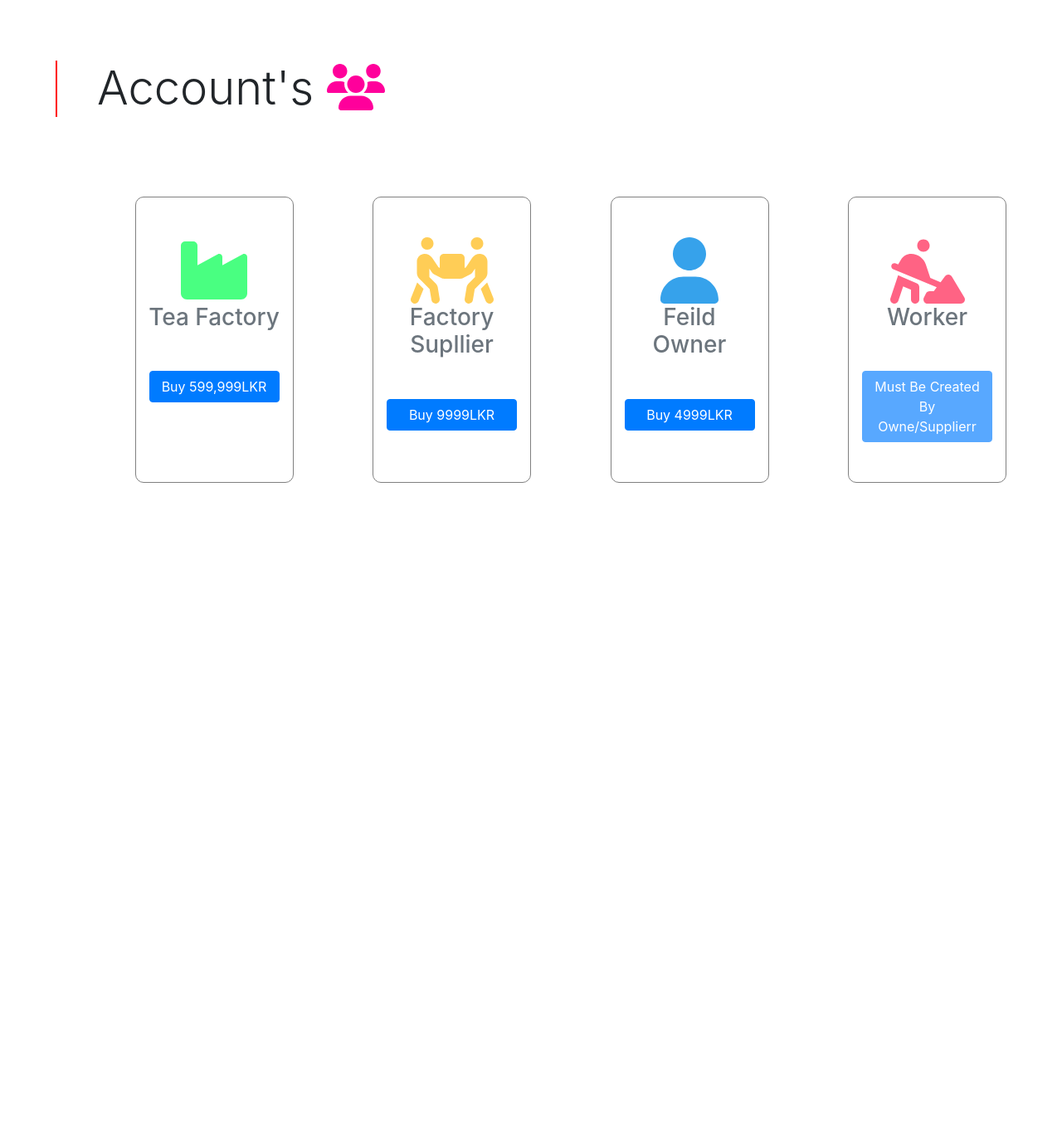
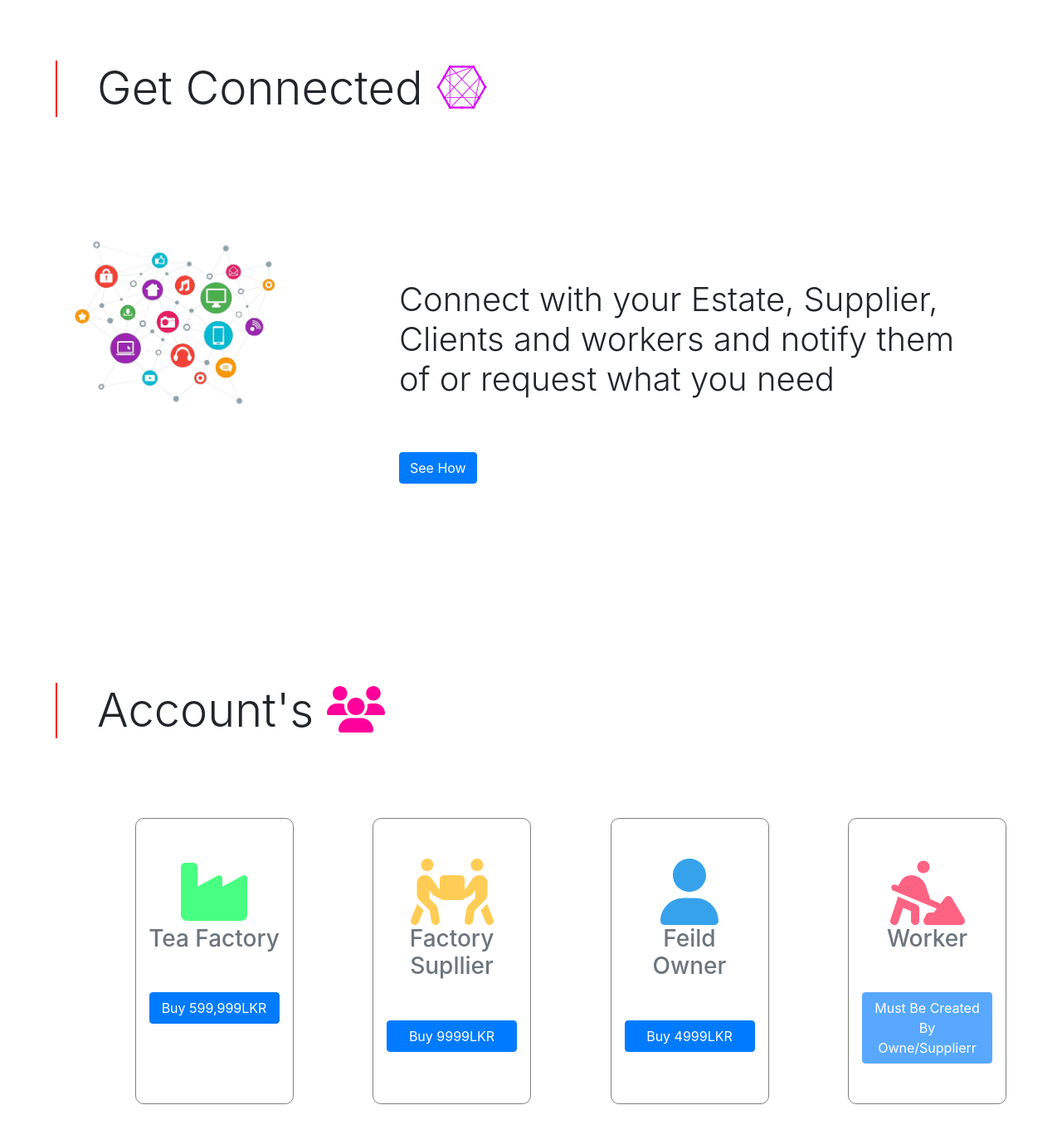
Before and after one commit to Ahzaam/Estate-Management, a Django app: page / in a window 1280 px wide. Shown: the part 2755-4134 px from the top of the page at 83% size. Before the commit the page ends 3337 px from the top, so only its background shows below. Run offline with Django 4.2, Linux system fonts and the light colour scheme; some libraries are stand-ins or nearby versions.

Commit message:
get connected

```diff
--- a/service/static/service/css/style.css
+++ b/service/static/service/css/style.css
@@ -46,3 +46,15 @@
 .smallbanner{
   height:1000px;
 }
+
+.container-fluid{
+  max-width:1820px;
+}
+
+
+.connecteddiv{
+  padding-top: 100px;
+  /* border:1px solid rgba(103, 103, 103, 0.53); */
+  /* border-radius:10px; */
+  /* box-shadow: 10px 10px 5px rgba(136, 136, 136, 0.2); */
+}
--- a/service/templates/home.html
+++ b/service/templates/home.html
@@ -207,7 +207,7 @@
           </div>
 
           <div class="offset-lg-1 col-lg-7 col-sm-12 my-5">
-            <div class="myChart" style="position: relative; height:50vh;">
+            <div class="myChart" style="position: relative; height:50vh; max-height:500px; ">
               <canvas id="myChart2" height='200px'></canvas>
             </div>
           </div>
@@ -217,6 +217,46 @@
 
       <!-- End Of Data Visulization -->
       <br>
+
+      <!-- Start Of Get Connected -->
+
+      <div class="mx-1  mt-5 text-left" >
+
+        <div class="datavisual d-none d-lg-block d-md-none d-sm-none  mx-5" style='border-left: 2px solid red;'>
+          <h3 class=' display-4 my-5 mx-5'>Get Connected <i class="fa-brands fa-connectdevelop" style='color: #d600f9;'></i></h3>
+        </div>
+        <i class=""></i>
+        <div class="datavisual d-lg-none d-md-block d-sm-block" style='border-left: 2px solid red;'>
+          <h3 class='display-6 my-5 mx-2'>Get Connected <i class="fa-brands fa-connectdevelop" style='color: #d600f9;'></i></h3>
+        </div>
+
+        <div class="row my-5">
+          <div class="col-lg-3 offset-lg-2 mx-lg-5 mx-2 mt-5 text-left px-lg-4 py-5">
+
+            <img src="/static/service/images/connection.png" width="100%" alt="">
+
+
+          </div>
+          <div class="connecteddiv  col-lg-7 offset-lg-2 mx-lg-5 mx-2 mt-5" >
+            <p class='display-4' style='font-size:40px;'>
+              Connect with your Estate, Supplier, Clients and workers and notify them of or request what you need
+            </p>
+            <button type="button" class='btn btn-primary my-5' name="button">See How</button>
+
+          </div>
+        </div>
+
+
+
+      </div>
+
+
+      <!-- End Of Get Connected -->
+
+      <br><br><br><br>
+
+
+
 
       <!-- Account Types -->
 
```
Also changed, not shown: service/static/service/images/connection.png (added), service/static/service/images/efewewef.jpg (added).
